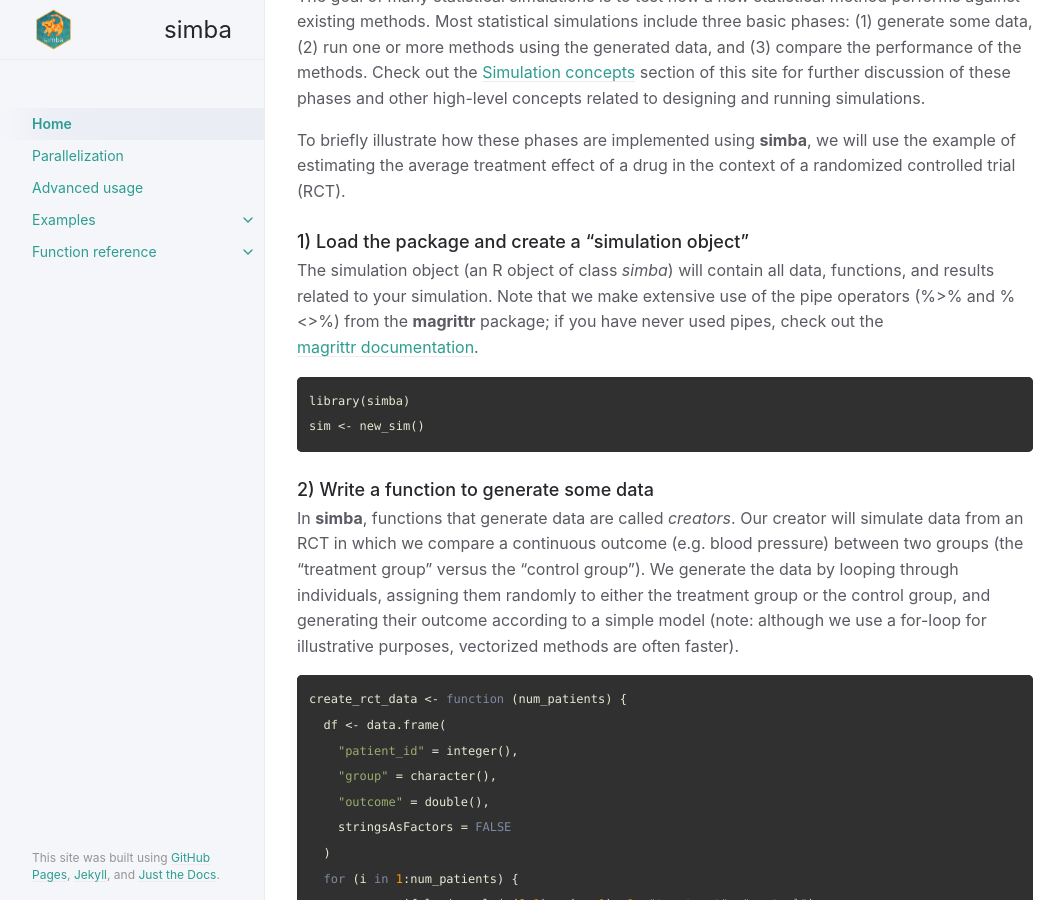
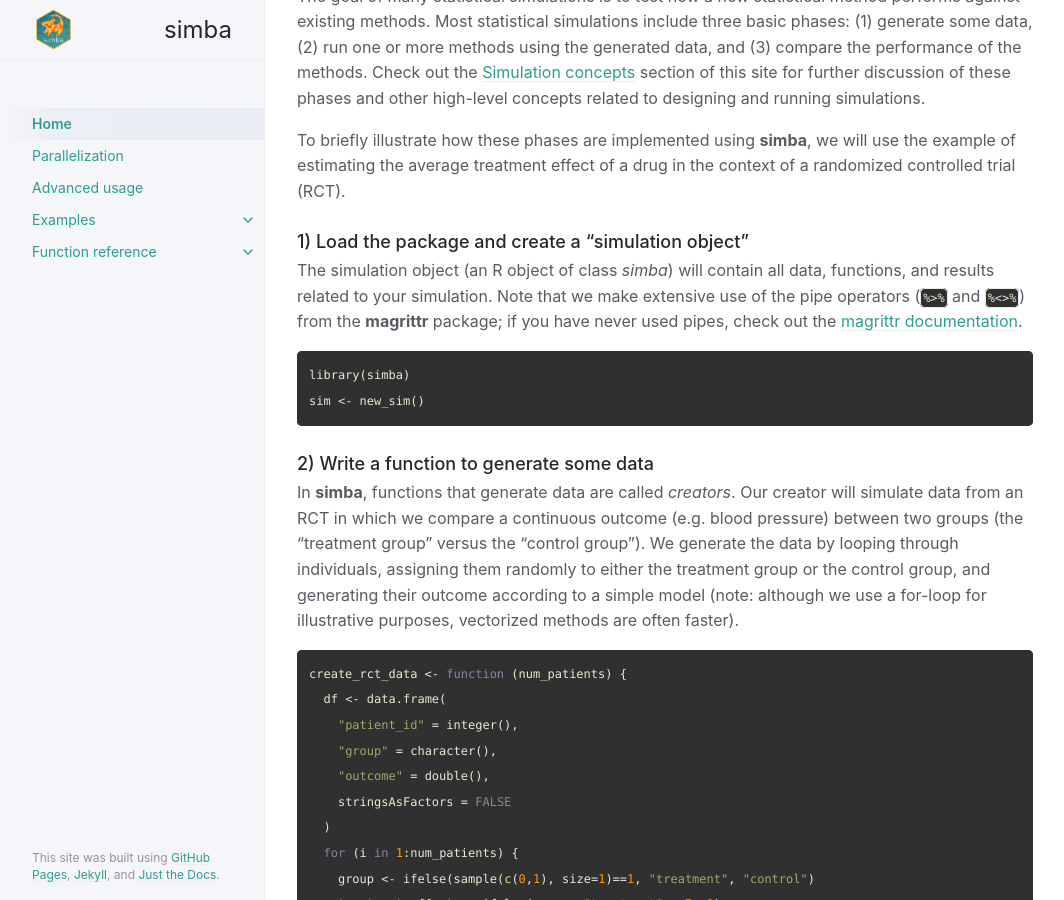
Before and after one commit to Avi-Kenny/SimEngine, a Jekyll site: the page built from docs/index.md, in a window 1280 px wide and 900 px high, scrolled down 775 px. Shown: the whole window, without its empty margins (107-1171 px from the left). Built offline with Jekyll 4.4.1, drawn with Linux system fonts in a browser that asks for light colours.

````diff
--- a/docs/index.md
+++ b/docs/index.md
@@ -45,7 +45,7 @@ To briefly illustrate how these phases are implemented using **simba**, we will
 
 ### 1) Load the package and create a "simulation object"
 
-The simulation object (an R object of class *simba*) will contain all data, functions, and results related to your simulation. Note that we make extensive use of the pipe operators (%>% and %<>%) from the **magrittr** package; if you have never used pipes, check out the <a href="https://magrittr.tidyverse.org" target="_blank">magrittr documentation</a>.
+The simulation object (an R object of class *simba*) will contain all data, functions, and results related to your simulation. Note that we make extensive use of the pipe operators (`%>%` and `%<>%`) from the **magrittr** package; if you have never used pipes, check out the <a href="https://magrittr.tidyverse.org" target="_blank">magrittr documentation</a>.
 
 ```R
 library(simba)
````
